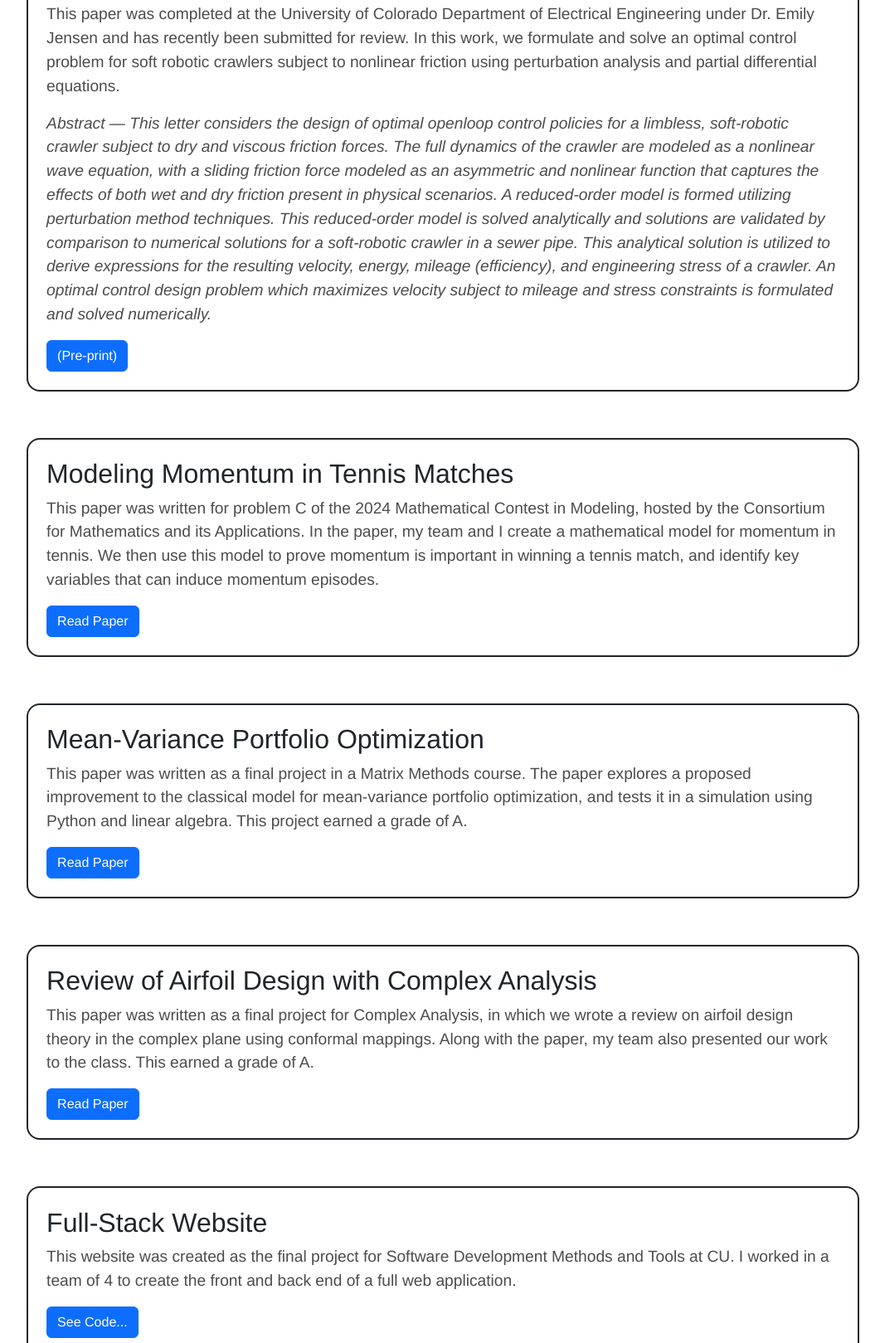
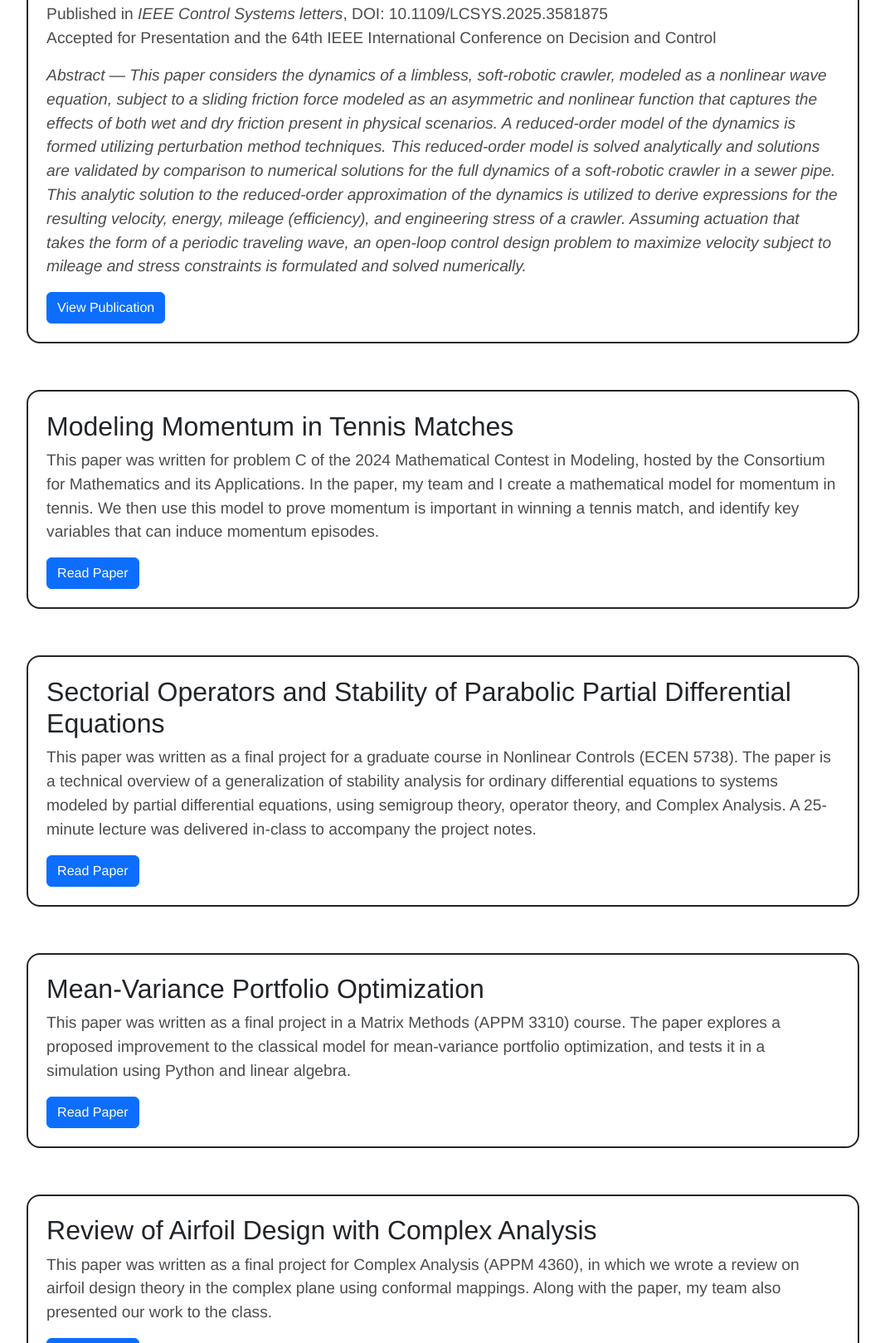
Before and after one commit to JGAndrew2022/jgandrew2022.github.io, a plain HTML site: page projects.html in a window 1280 px wide. Shown: the part 323-1942 px from the top of the page at 83% size, without its empty margins (106-1173 px from the left). Drawn offline with nearby package versions, Linux system fonts and the light colour scheme.

Commit message:
update projects page

```diff
--- a/projects.html
+++ b/projects.html
@@ -56,25 +56,13 @@
   <div class="paper-card">
     <h2>Optimal Control of Soft Robotic Crawlers Subject to Nonlinear Friction:
       A Perturbation Analysis Approach</h2>
-    <p>This paper was completed at the University of Colorado Department of Electrical Engineering under Dr. Emily Jensen and has recently been submitted for review. In this work, we formulate and solve an optimal control problem for soft robotic crawlers subject to nonlinear friction using perturbation analysis and partial differential equations. <br />
-
+    <p>Published in <em>IEEE Control Systems letters</em>, DOI: 10.1109/LCSYS.2025.3581875<br />
+       Accepted for Presentation and the 64th IEEE International Conference on Decision and Control <br />
     </p>
     <p><em>
-      Abstract — This letter considers the design of optimal openloop control policies for a limbless, soft-robotic crawler subject
-      to dry and viscous friction forces. The full dynamics of the
-      crawler are modeled as a nonlinear wave equation, with a
-      sliding friction force modeled as an asymmetric and nonlinear
-      function that captures the effects of both wet and dry friction
-      present in physical scenarios. A reduced-order model is formed
-      utilizing perturbation method techniques. This reduced-order
-      model is solved analytically and solutions are validated by
-      comparison to numerical solutions for a soft-robotic crawler
-      in a sewer pipe. This analytical solution is utilized to derive expressions for the resulting velocity, energy, mileage (efficiency),
-      and engineering stress of a crawler. An optimal control design
-      problem which maximizes velocity subject to mileage and stress
-      constraints is formulated and solved numerically.
+      Abstract —  This paper considers the dynamics of a limbless, soft-robotic crawler, modeled as a nonlinear wave equation, subject to a sliding friction force modeled as an asymmetric and nonlinear function that captures the effects of both wet and dry friction present in physical scenarios. A reduced-order model of the dynamics is formed utilizing perturbation method techniques. This reduced-order model is solved analytically and solutions are validated by comparison to numerical solutions for the full dynamics of a soft-robotic crawler in a sewer pipe. This analytic solution to the reduced-order approximation of the dynamics is utilized to derive expressions for the resulting velocity, energy, mileage (efficiency), and engineering stress of a crawler. Assuming actuation that takes the form of a periodic traveling wave, an open-loop control design problem to maximize velocity subject to mileage and stress constraints is formulated and solved numerically.
     </em></p>
-    <a href="resources/pdfs/AGusty-PeristalticControl-03172025.pdf" class="btn btn-primary" target=”_blank”>(Pre-print)</a>
+    <a href="https://doi.org/10.1109/LCSYS.2025.3581875" class="btn btn-primary" target=”_blank”>View Publication</a>
 </div>
 
   <div class="paper-card">
@@ -84,21 +72,21 @@
   </div>
 
   <div class="paper-card">
+    <h2>Sectorial Operators and Stability of Parabolic Partial Differential Equations</h2>
+    <p>This paper was written as a final project for a graduate course in Nonlinear Controls (ECEN 5738). The paper is a technical overview of a generalization of stability analysis for ordinary differential equations to systems modeled by partial differential equations, using semigroup theory, operator theory, and Complex Analysis. A 25-minute lecture was delivered in-class to accompany the project notes.</p>
+    <a href="resources/pdfs/NonlinearControlsFinalProject.pdf" class="btn btn-primary" target=”_blank”>Read Paper</a>
+</div>
+
+  <div class="paper-card">
       <h2>Mean-Variance Portfolio Optimization</h2>
-      <p>This paper was written as a final project in a Matrix Methods course. The paper explores a proposed improvement to the classical model for mean-variance portfolio optimization, and tests it in a simulation using Python and linear algebra. This project earned a grade of A.</p>
+      <p>This paper was written as a final project in a Matrix Methods (APPM 3310) course. The paper explores a proposed improvement to the classical model for mean-variance portfolio optimization, and tests it in a simulation using Python and linear algebra.</p>
       <a href="resources/pdfs/Matrix_Proj.pdf" class="btn btn-primary" target=”_blank”>Read Paper</a>
   </div>
 
   <div class="paper-card">
     <h2>Review of Airfoil Design with Complex Analysis</h2>
-    <p>This paper was written as a final project for Complex Analysis, in which we wrote a review on airfoil design theory in the complex plane using conformal mappings. Along with the paper, my team also presented our work to the class. This earned a grade of A. </p>
+    <p>This paper was written as a final project for Complex Analysis (APPM 4360), in which we wrote a review on airfoil design theory in the complex plane using conformal mappings. Along with the paper, my team also presented our work to the class. </p>
     <a href="resources/pdfs/APPM4360_FinalProject.pdf" class="btn btn-primary" target=”_blank”>Read Paper</a>
-</div>
-
-  <div class="paper-card">
-    <h2>Full-Stack Website</h2>
-    <p>This website was created as the final project for Software Development Methods and Tools at CU. I worked in a team of 4 to create the front and back end of a full web application.</p>
-    <a href="https://github.com/SamDub21/CSCI3308_DogProject" class="btn btn-primary" target=”_blank”>See Code...</a>
 </div>
 
   <!-- Add more paper cards as needed -->
```
Also changed, not shown: 1 other file.
